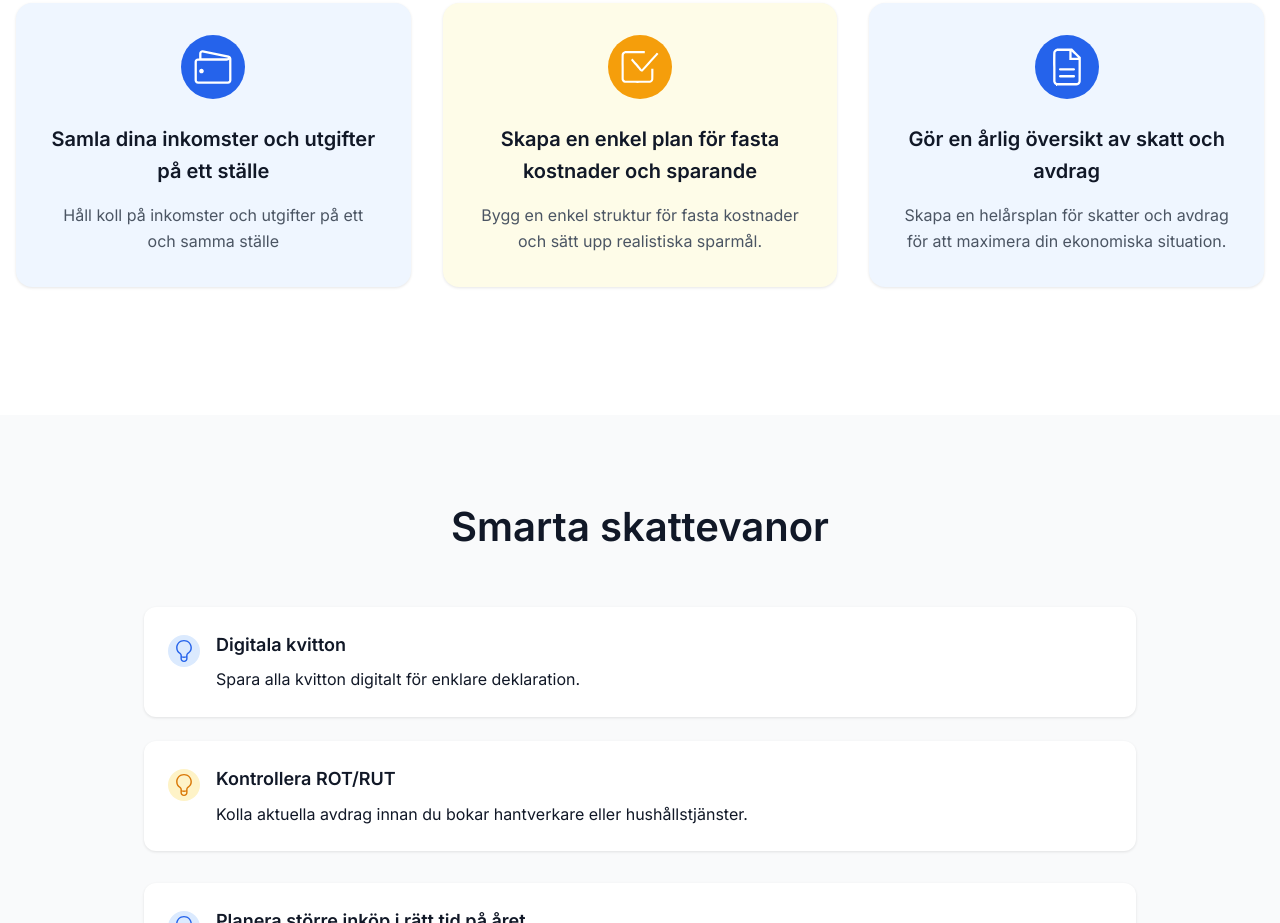
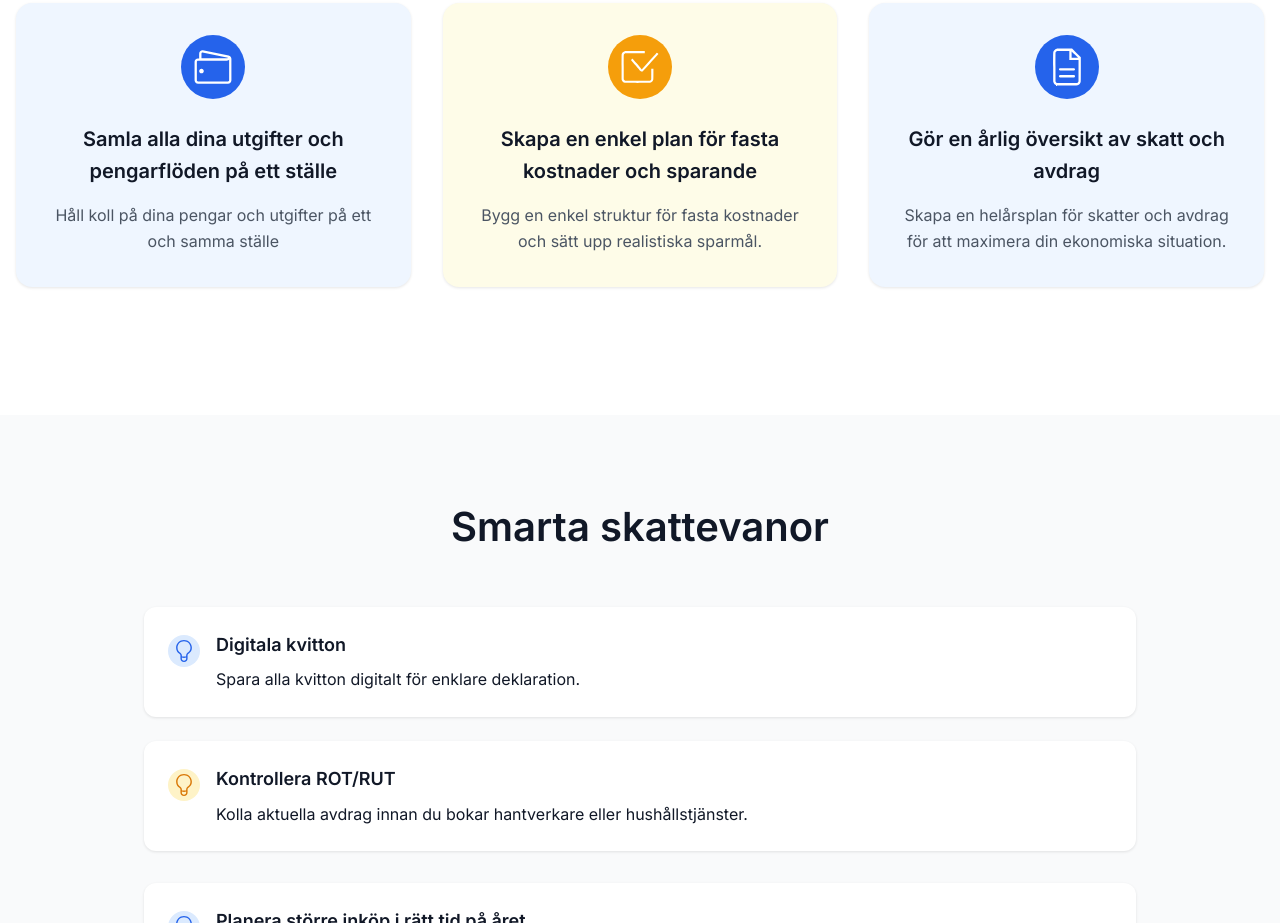
Before and after one commit to flow-sign/white1, a plain HTML site: page index.html in a window 1280 px wide. Shown: the part 1558-2481 px from the top of the page. Drawn offline with Linux system fonts and the light colour scheme.

Commit message:
small fix

```diff
--- a/index.html
+++ b/index.html
@@ -99,8 +99,8 @@
                         <g><g><path fill="white" d="M223.9,235H32.1c-12.2,0-22.1-9.9-22.1-22.1v-118c0-12.2,9.9-22.1,22-22.1l7.4,0V43.1c0-12.2,9.9-22.1,22.1-22.1l1.5,0.1l164.9,33.2c16.6,4.4,18,17.1,17.9,22.6l0.1,135.9C246,225.1,236.1,235,223.9,235z M60.9,35.8c-3.8,0.3-6.7,3.5-6.7,7.3v29.6h162.2c5.9,0.1,7.2-4,7.1-4L60.9,35.8z M231.2,80.2c0,4.9-7.6,7.3-14.8,7.3H32.1c-4.1,0-7.4,3.3-7.4,7.4v118c0,4.1,3.3,7.4,7.4,7.4h191.8c4.1,0,7.4-3.3,7.4-7.4V80.2z M54.2,168.7c-8.1,0-14.7-6.6-14.7-14.8c0-8.1,6.6-14.7,14.7-14.7S69,145.8,69,153.9C69,162.1,62.4,168.7,54.2,168.7z"/></g></g>
                     </svg>
                 </div>
-                <h3>Samla dina inkomster och utgifter på ett ställe</h3>
-                <p>Håll koll på inkomster och utgifter på ett och samma ställe</p>
+                <h3>Samla alla dina utgifter och pengarflöden på ett ställe</h3>
+                <p>Håll koll på dina pengar och utgifter på ett och samma ställe</p>
             </div>
 
             <div class='card card-yellow'>
```
Also changed, not shown: integritetspolicy.html (+1 -1 lines).
